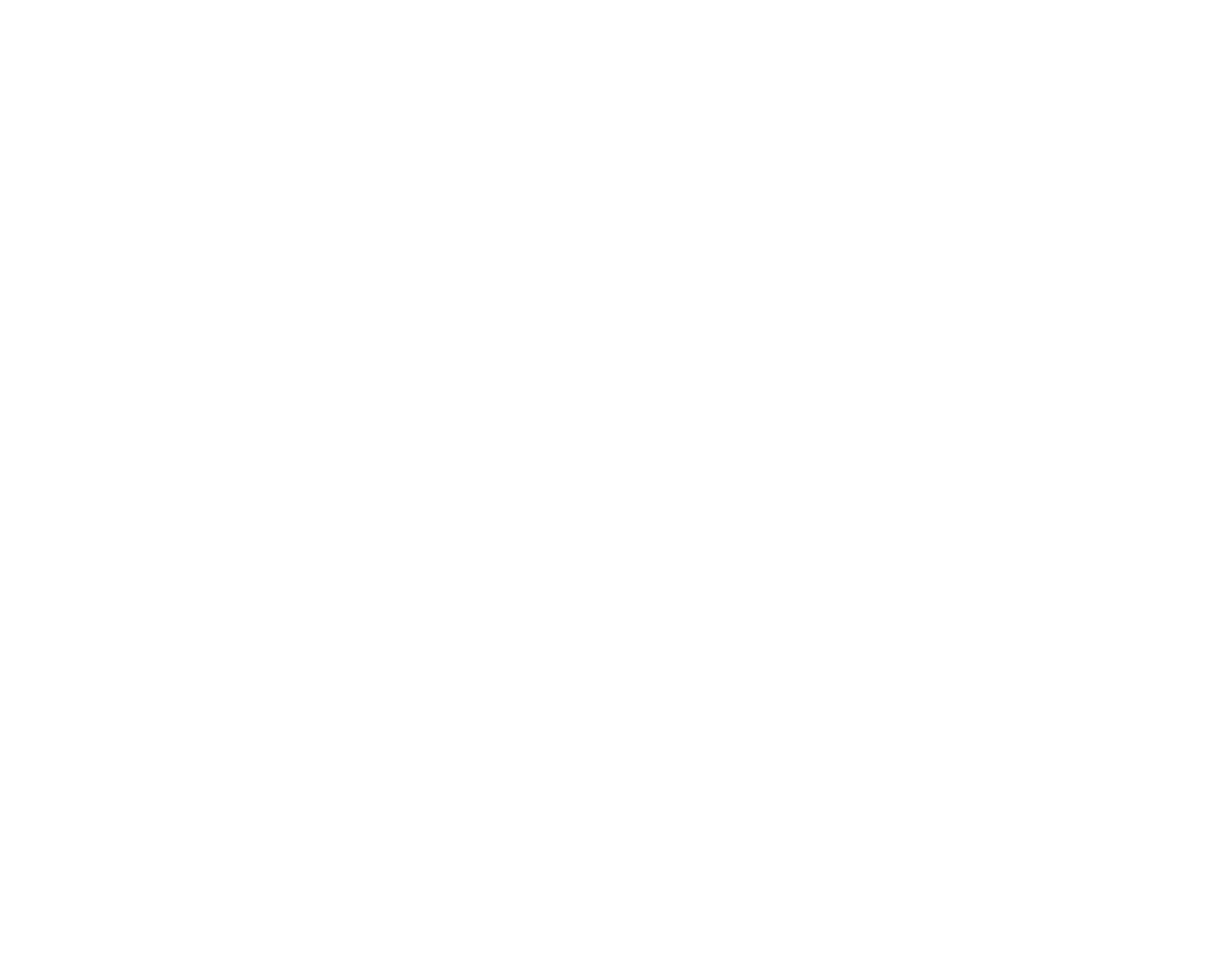
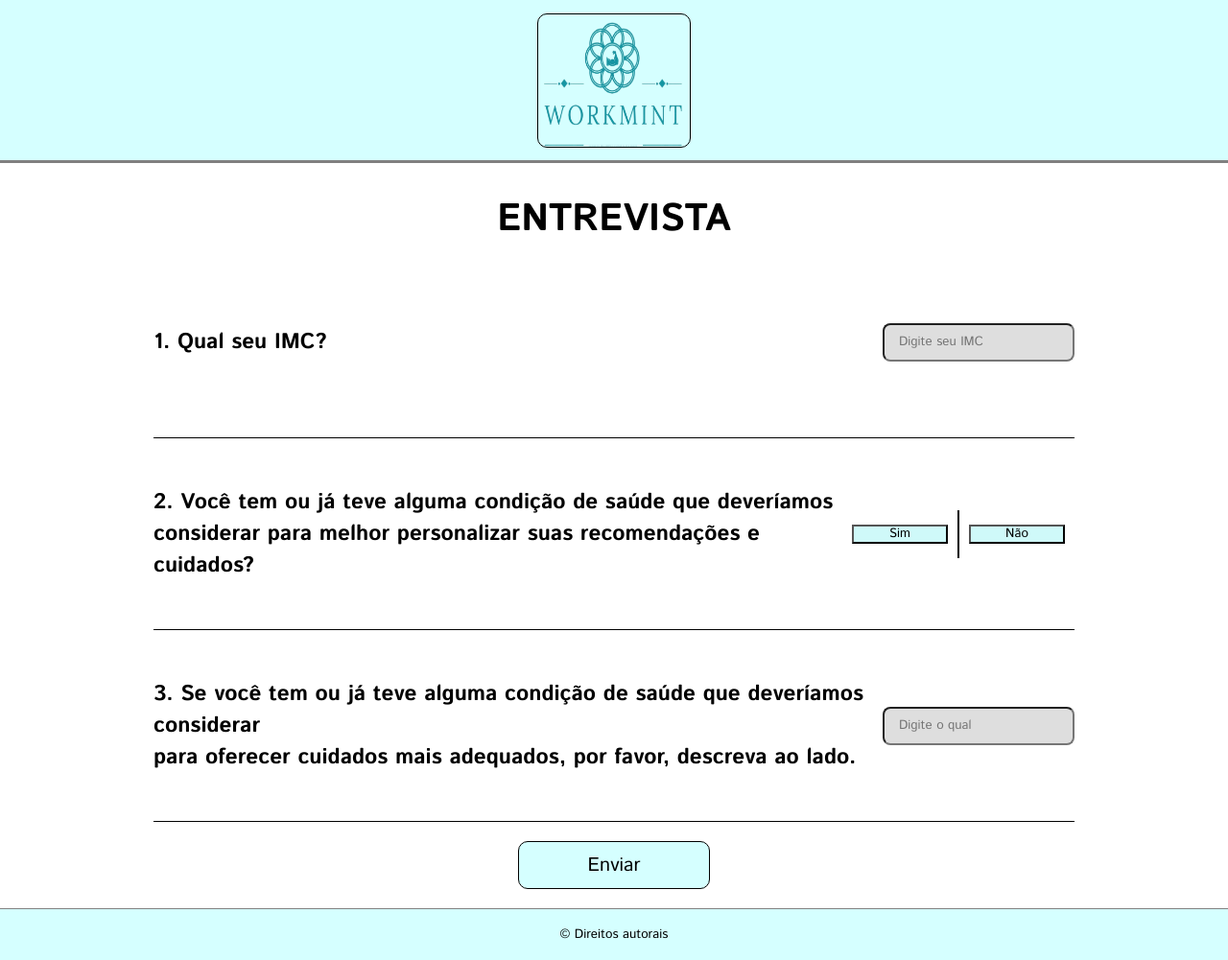
Before and after one commit to Talhetti/Atividade-Projeto-Interdisciplinar, a plain HTML site: page perguntas.html in a window 1280 px wide. Shown: the whole page at 96% size. Before the commit the page ends 800 px from the top, so only its background shows below. Drawn offline with Linux system fonts and the light colour scheme.

Commit message:
Tela entrevista

```diff
--- a/main.js
+++ b/main.js
@@ -1,9 +1,3 @@
-
-
-function verificarSenha(){
-
-}
-
 function verificarCamposVazios() {
     var inputs = document.querySelectorAll("input[type='text'], input[type='email'], input[type='password']");
     var erro = false;
--- a/perguntas.html
+++ b/perguntas.html
@@ -3,9 +3,58 @@
     <head>
         <meta charset="UTF-8">
         <meta name="viewport" content="width=device-width, initial-scale=1.0">
-    <title>Document</title>
+        <link rel="stylesheet" href="style/perguntas.css">
+        <link rel="preconnect" href="https://fonts.googleapis.com">
+        <link rel="preconnect" href="https://fonts.gstatic.com" crossorigin>
+        <link rel="preconnect" href="https://fonts.googleapis.com">
+        <link rel="preconnect" href="https://fonts.gstatic.com" crossorigin>
+        <link
+            href="https://fonts.googleapis.com/css2?family=Istok+Web:ital,wght@0,400;0,700;1,400;1,700&display=swap"
+            rel="stylesheet">
+        <link
+            href="https://fonts.googleapis.com/css2?family=Lilita+One&display=swap"
+            rel="stylesheet">
+
+        <title>Tela de Perguntas</title>
     </head>
     <body>
-    <h1></h1>
+        <div class="container-Menu">
+            <div class="container-WorkMint">
+                <img src="/img/workmintlogo.png" alt>
+            </div>
+        </div>
+        <!--Cabeçalho-->
+
+        <div class="containerEntrevista"><h1>Entrevista</h1></div>
+
+        <div class="containerPerguntas">
+
+            <div class="primeiraPergunta">
+                <h2>1. Qual seu IMC?</h2>
+                <input type="text" placeholder="Digite seu IMC">
+            </div>
+
+            <div class="segundaPergunta">
+                <h2>2. Você tem ou já teve alguma condição de saúde que deveríamos <br>considerar para melhor personalizar suas recomendações e cuidados?</h2>
+            <div class="container-botao">
+                <button class="botao1">Sim</button>
+                <div class="traco"></div>
+                <button class="botao2">Não</button>
+            </div>
+            </div>
+
+            <div class="terceiraPergunta">
+                <h2>3. Se você tem ou já teve alguma condição de saúde que deveríamos considerar <br>para oferecer cuidados mais adequados, por favor, descreva ao lado.</h2>
+                <input type="text" placeholder="Digite o qual">
+            </div>
+        </div>
+
+        <div class="botao">
+            <button>Enviar</button>
+        </div>
+
+        <footer class="footer-fixado" style="background-color: #D5FFFF;">
+            <small>&copy; Direitos autorais</small>
+        </footer>
     </body>
 </html>
--- /dev/null
+++ b/style/perguntas.css
@@ -0,0 +1,146 @@
+*{
+    margin: 0;
+    padding: 0;
+    box-sizing: border-box;
+    font-family: "Istok Web", sans-serif;
+}
+
+.container-Menu{
+    height: 170px;
+    display: flex;
+    align-items: center;
+    justify-content: center;
+    background-color: #D5FFFF;
+    width: -webkit-fil-available;
+    border-bottom: 3px solid gray;
+}
+
+.container-WorkMint{
+    display: flex;
+    background-size: cover;
+}
+.container-WorkMint > img{
+    width: 160px;
+    height: 140px;
+    margin: 10px;
+    border-radius: 10px;
+    border: 1px solid black;
+}
+/*---CABEÇALHO---*/
+
+.containerEntrevista h1{
+    color: #000;
+    font-size: 40px;
+    margin-top: 30px;
+    font-weight: 700;
+    text-align: center;
+    text-transform: uppercase;
+}
+
+.containerPerguntas{
+    margin: 0px 20vh 0px 20vh;
+    font-size: 15px;
+}
+
+.primeiraPergunta {
+    display: flex;
+    height: 200px;
+    align-items: center;
+    width: -webkit-fill-available;
+    justify-content: space-between;
+    border-bottom: 1px solid black;
+}
+
+.primeiraPergunta > input, .terceiraPergunta > input{
+    width: 200px;
+    height: 40px;
+    padding: 15px;
+    border-radius: 8px;
+    background-color: #dedede;
+}
+
+.segundaPergunta {
+    width: 500px;
+    display: flex;
+    height: 200px;
+    align-items: center;
+    width: -webkit-fill-available;
+    justify-content: space-between;
+    border-bottom: 1px solid black;
+}
+
+.container-botao {
+    display: flex;
+    padding: 10px;
+    gap: 10px;
+    justify-content: center; /* Adicionado para centralizar horizontalmente */
+    align-items: center; /* Adicionado para centralizar verticalmente */
+}
+
+.traco{
+    width: 1px;
+    height: 50px;
+    border: 1px solid black;
+}
+
+.botao1, .botao2 {
+    width: 100px;
+    height: 20px;
+    display: flex;
+    cursor: pointer;
+    align-items: center;
+    justify-content: center;
+    background-color: #cff9f9;
+}
+
+.terceiraPergunta {
+    width: 500px;
+    height: 200px;
+    display: flex;
+    align-items: center;
+    width: -webkit-fill-available;
+    justify-content: space-between;
+    border-bottom: 1px solid black;
+}
+
+.botao{
+    margin: 20px 0px 20px 0px;
+}
+.botao > button{
+    width: 200px;
+    height: 50px;
+    display: flex;
+    margin: 0 auto 10px;
+    font-size: 20px;
+    cursor: pointer;
+    text-align: center;
+    border-radius: 10px;
+    align-items: center;
+    justify-content: center;
+    border: 1px solid black;
+    background-color: #D5FFFF;
+}button:hover{
+    background-color: #cff9f9;
+    color: white;
+}
+
+/*---FOOTER---*/
+.footer-fixado {
+    text-align: center;
+    padding: 10px;
+    background-color: #f1f1f1;
+    position: relative;
+    bottom: 0;
+    width: 100%;
+}
+
+footer{
+    margin-top: auto;
+    height: 54px;
+    display: flex;
+    text-align: center;
+    align-items: center;
+    justify-content: center;
+    border-top: 1px solid gray;
+    background-color: #D5FFFF;
+}
--- a/style/registro.css
+++ b/style/registro.css
@@ -79,13 +79,17 @@
 
 
 /*---FOOTER---*/
+.footer-fixado {
+    text-align: center;
+    padding: 10px;
+    background-color: #f1f1f1;
+    position: relative;
+    bottom: 0;
+    width: 100%;
+}
+
 footer{
-    bottom: 0;
-    position: fixed;
-    width: 100%;
-    text-align: center;
-
-    margin-top: auto;
+    margin-top: 45px;
     height: 54px;
     display: flex;
     text-align: center;
--- a/style/style.css
+++ b/style/style.css
@@ -140,11 +140,22 @@
 }
 
 /*---FOOTER---*/
+.footer-fixado {
+    text-align: center;
+    padding: 10px;
+    background-color: #f1f1f1;
+    position: relative;
+    bottom: 0;
+    width: 100%;
+}
+
 footer{
+    margin-top: auto;
     height: 54px;
     display: flex;
+    text-align: center;
     align-items: center;
     justify-content: center;
-    text-align: center;
-    background-color: #8fd4ce;
+    border-top: 1px solid gray;
+    background-color: #D5FFFF;
 }
```
Lines whose indentation alone changed are shown as unchanged.
